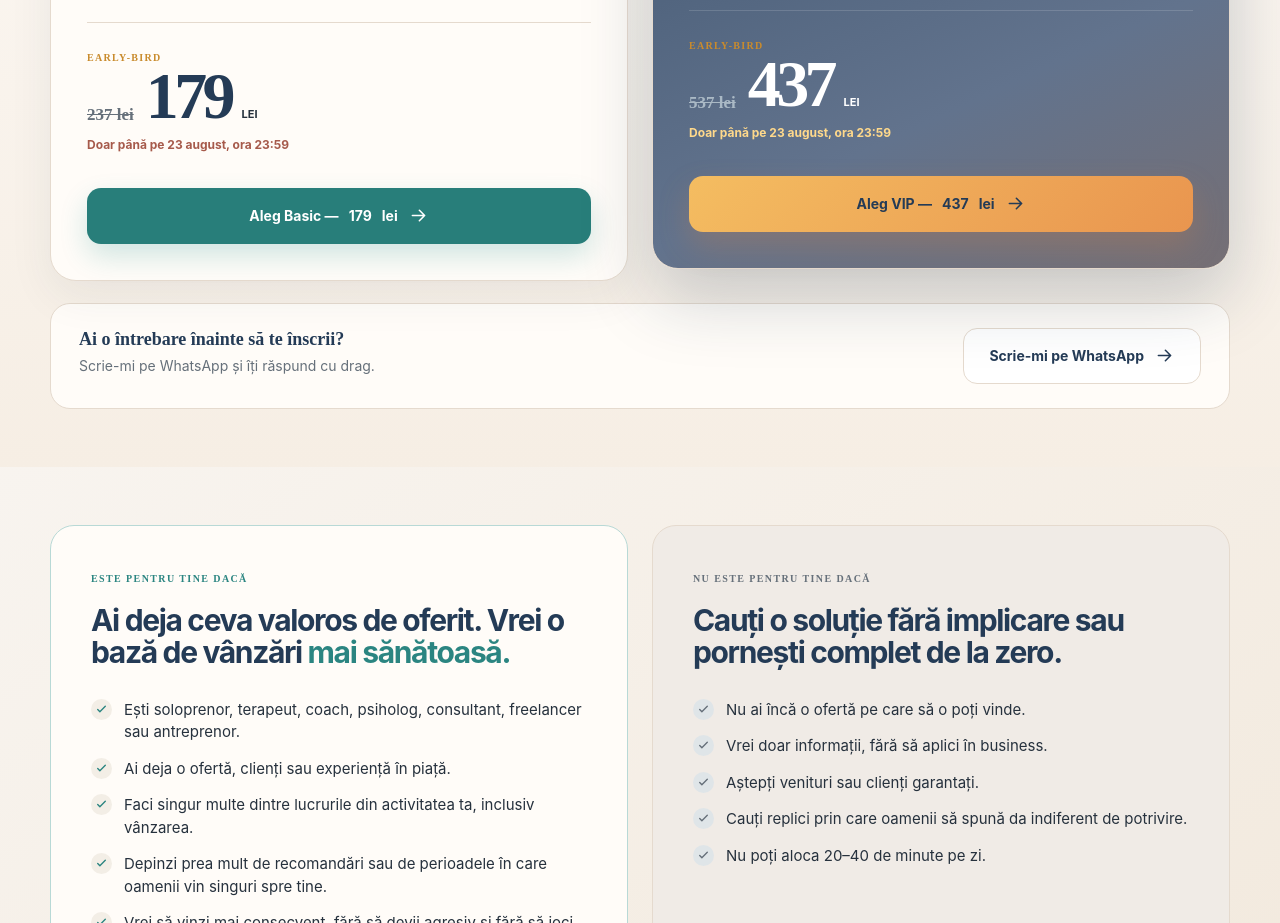
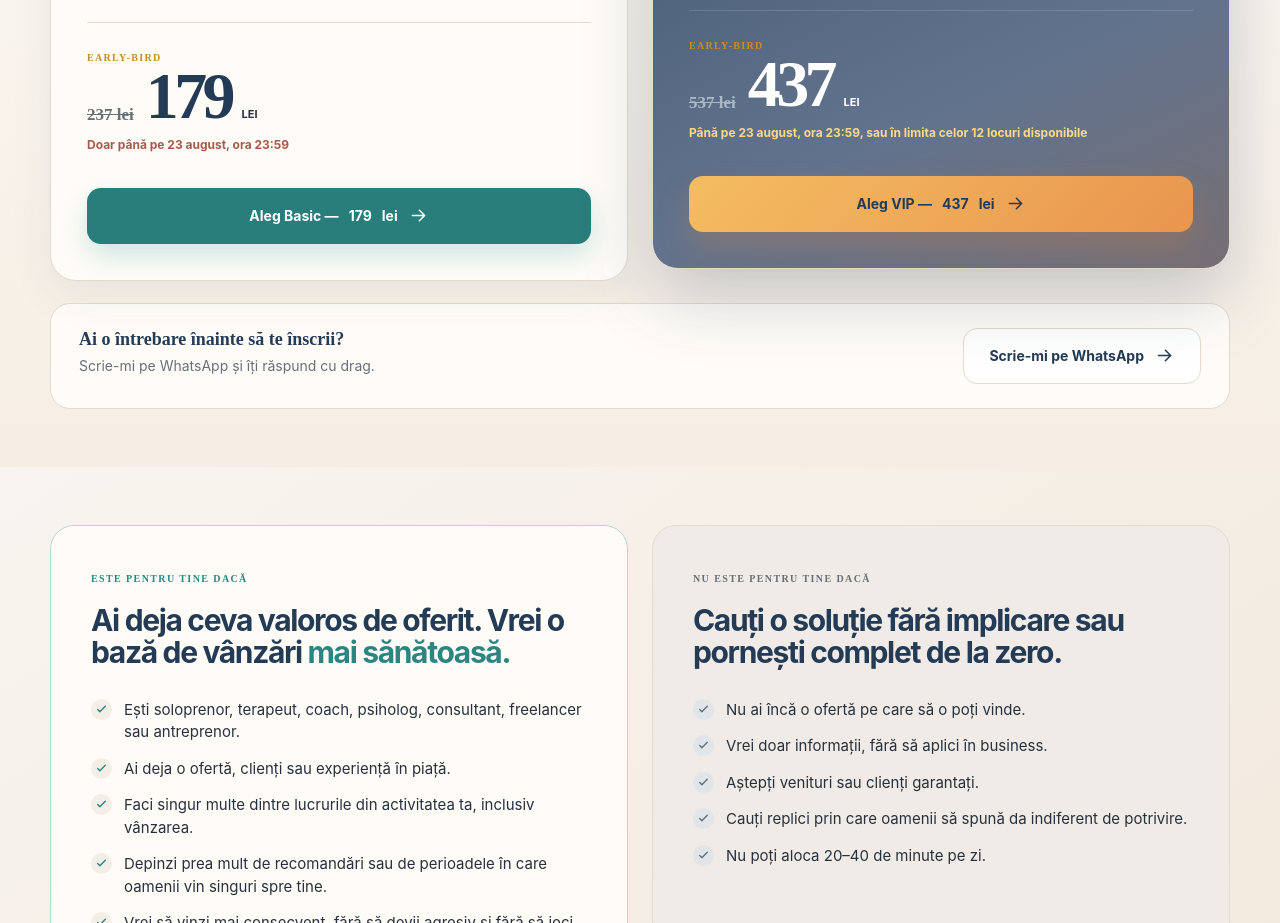
Before and after one commit to claudiacioceanu16-cloud/recalibrare, a website built with Vite: page index.html in a window 1280 px wide. Shown: the part 5371-6294 px from the top of the page. Built offline with nearby package versions, Linux system fonts and the light colour scheme.

Commit message:
Clarify VIP seat availability

```diff
--- a/src/main.js
+++ b/src/main.js
@@ -32,7 +32,7 @@ document.querySelector('#app').innerHTML=`
 
 <section class="section pricing" id="pachete"><div class="shell reveal"><small>07 / ALEGE VARIANTA</small><div class="title-row"><h2>Proces complet sau proces + <em>feedback personalizat.</em></h2><p>Basic nu este incomplet. VIP înseamnă mai multă personalizare și acces direct.</p></div><div class="price-grid">
 <article class="price-card"><div class="plan"><b>BASIC</b><small>PENTRU STRUCTURĂ ȘI RITM</small></div><p>Pentru tine dacă ai nevoie de structură, misiuni și un ritm care să te scoată din amânare.</p>${checks(['Programul complet de 30 de zile','Misiuni zilnice + trackerul celor 100 de acțiuni','Warm-up înainte de start','4 întâlniri + sesiunea finală','Scripturi, exemple și fișa traseului','Grup comun și feedback colectiv','Materiale și înregistrări 60 de zile'])}<div class="price-block"><small class="offer-label">EARLY-BIRD</small><div><strong class="price-value">179</strong> LEI</div><p class="price-note">Doar până pe 23 august, ora 23:59</p></div><a class="button payment" data-plan="basic" data-standard="https://buy.stripe.com/aFaaEX7lT0sZ4bq8go5J60a" href="https://buy.stripe.com/eVqeVdeOl6Rn9vK8go5J608">Aleg Basic — <span class="button-price">179</span> lei ${icon('arrow')}</a></article>
-<article class="price-card featured"><i>MAXIMUM 12 LOCURI</i><div class="plan"><b>VIP</b><small>PENTRU FEEDBACK DIRECT</small></div><p>Pentru tine dacă ai o ofertă mai complexă sau vrei feedback direct pe situația ta.</p>${checks(['Tot ce este inclus în Basic','Auditul ofertei și traseului clientului','4 sesiuni VIP suplimentare, în grup restrâns','Feedback pe pitch și comunicarea prețului','Feedback pe mesaje și follow-up','Analiza cifrelor și blocajelor','Grup VIP restrâns + prioritate'])}<div class="price-block"><small class="offer-label">EARLY-BIRD</small><div><strong class="price-value">437</strong> LEI</div><p class="price-note">Doar până pe 23 august, ora 23:59</p></div><a class="button gold payment" data-plan="vip" data-standard="https://buy.stripe.com/dRmeVdeOlcbH23i9ks5J60b" href="https://buy.stripe.com/28EbJ1ay58ZvfU82W45J609">Aleg VIP — <span class="button-price">437</span> lei ${icon('arrow')}</a></article></div><div class="choice" id="contact"><div><b>Nu știi ce să alegi?</b><p>Spune-mi ce vinzi și unde te blochezi. Îți recomand sincer varianta potrivită, nu cea mai scumpă.</p></div><a class="button outline contact" href="https://wa.me/40746266529?text=Bun%C4%83%2C%20Claudia!%20Vreau%20o%20recomandare%20pentru%20pachetul%20Back%20to%20Sales.">Scrie-mi pe WhatsApp ${icon('arrow')}</a></div></div></section>
+<article class="price-card featured"><i>MAXIMUM 12 LOCURI</i><div class="plan"><b>VIP</b><small>PENTRU FEEDBACK DIRECT</small></div><p>Pentru tine dacă ai o ofertă mai complexă sau vrei feedback direct pe situația ta.</p>${checks(['Tot ce este inclus în Basic','Auditul ofertei și traseului clientului','4 sesiuni VIP suplimentare, în grup restrâns','Feedback pe pitch și comunicarea prețului','Feedback pe mesaje și follow-up','Analiza cifrelor și blocajelor','Grup VIP restrâns + prioritate'])}<div class="price-block"><small class="offer-label">EARLY-BIRD</small><div><strong class="price-value">437</strong> LEI</div><p class="price-note">Până pe 23 august, ora 23:59, sau în limita celor 12 locuri disponibile</p></div><a class="button gold payment" data-plan="vip" data-standard="https://buy.stripe.com/dRmeVdeOlcbH23i9ks5J60b" href="https://buy.stripe.com/28EbJ1ay58ZvfU82W45J609">Aleg VIP — <span class="button-price">437</span> lei ${icon('arrow')}</a></article></div><div class="choice" id="contact"><div><b>Nu știi ce să alegi?</b><p>Spune-mi ce vinzi și unde te blochezi. Îți recomand sincer varianta potrivită, nu cea mai scumpă.</p></div><a class="button outline contact" href="https://wa.me/40746266529?text=Bun%C4%83%2C%20Claudia!%20Vreau%20o%20recomandare%20pentru%20pachetul%20Back%20to%20Sales.">Scrie-mi pe WhatsApp ${icon('arrow')}</a></div></div></section>
 
 <section class="section soft"><div class="shell fit reveal"><article><small>ESTE PENTRU TINE DACĂ</small><h2>Ai ceva valoros de pus în piață.</h2>${checks(['Ești freelancer, prestator, coach, terapeut, consultant sau trainer.','Ești creator, producător sau ai un business local.','Lucrezi în turism, educație, sănătate, construcții, retail sau servicii.','Ai experiență, dar nu ai un proces comercial repetabil.','Nu ai audiență mare, dar poți intra în conversații.'])}</article><article class="not-fit"><small>NU ESTE PENTRU TINE DACĂ</small><h2>Cauți o scurtătură fără acțiune.</h2>${checks(['Vrei o formulă prin care oamenii spun da indiferent de ofertă.','Vrei doar să citești, fără să faci acțiunile.','Aștepți venit sau clienți garantați.','Nu ai nicio idee ce vrei să vinzi.','Nu poți aloca 20–40 de minute pe zi.'])}</article></div></section>
 
@@ -88,7 +88,7 @@ if(priceCards[0]){priceCards[0].querySelector(':scope > p').textContent='Alegi B
 if(priceCards[1]){priceCards[1].querySelector(':scope > p').textContent='Alegi VIP dacă vrei să lucrăm direct pe oferta, mesajele și blocajele tale, în patru sesiuni restrânse suplimentare.';priceCards[1].querySelector('.check-list').innerHTML=checks(['Tot ce este inclus în Basic','4 sesiuni VIP suplimentare, în grup restrâns','Auditul ofertei și al parcursului clientului','Feedback pe pitch, preț, mesaje și follow-up','Hot seats pe situații reale din business','În total, 8 întâlniri pe parcursul programului']).replace(/^<ul class="check-list">|<\/ul>$/g,'')}
 setCopy('.hero-actions > span','<b>Early Bird</b><br>Doar până pe 23 august')
 priceCards.forEach(card=>{const current=card.querySelector('.price-value');if(!current)return;const standard=card.classList.contains('featured')?'537':'237';current.insertAdjacentHTML('beforebegin',`<s class="standard-price">${standard} lei</s>`)})
-priceCards.forEach(card=>{const note=card.querySelector('.price-note');if(note)note.textContent='Doar până pe 23 august, ora 23:59'})
+priceCards.forEach(card=>{const note=card.querySelector('.price-note');if(!note)return;note.textContent=card.classList.contains('featured')?'Până pe 23 august, ora 23:59, sau în limita celor 12 locuri disponibile':'Doar până pe 23 august, ora 23:59'})
 document.querySelector('.secure')?.remove()
 priceCards.forEach(card=>card.querySelector(':scope > .button + small')?.remove())
 const choice=document.querySelector('.choice')
```
Also changed, not shown: public/termeni/index.html (+1 -1 lines).
